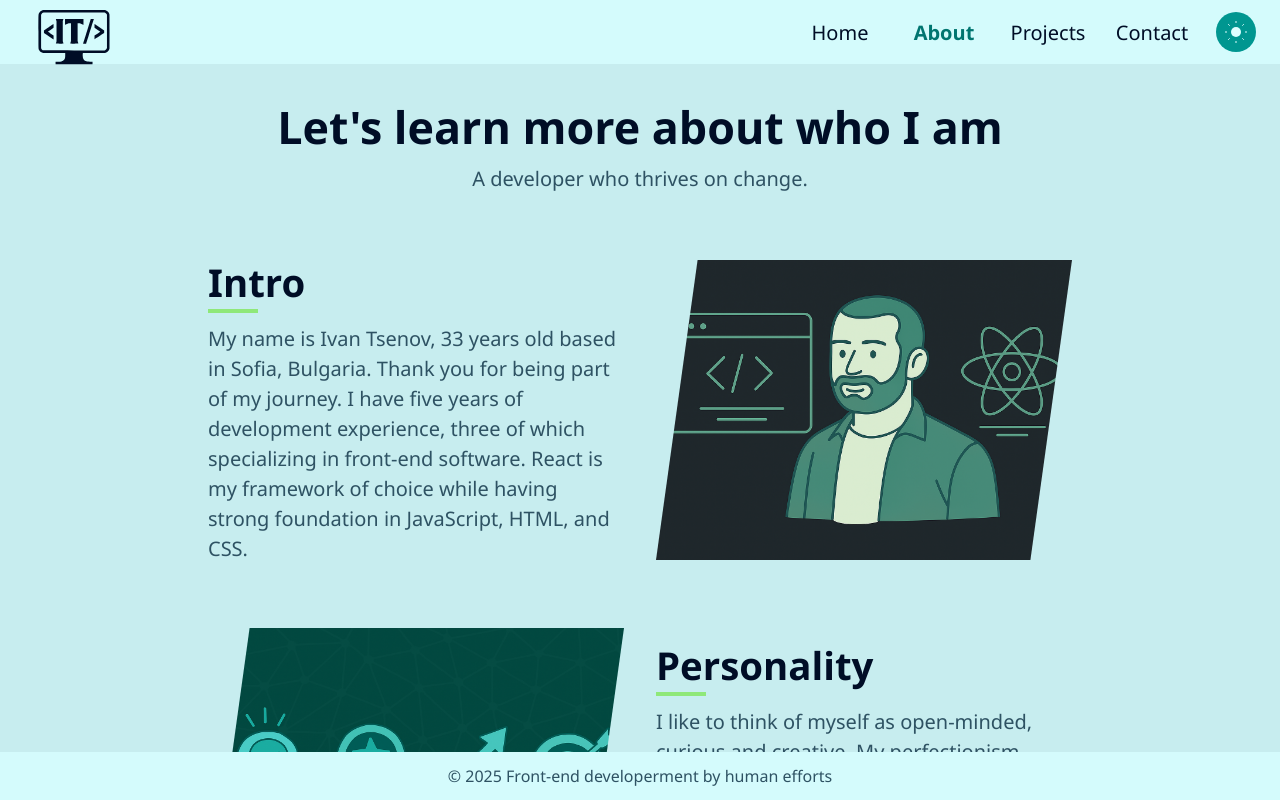
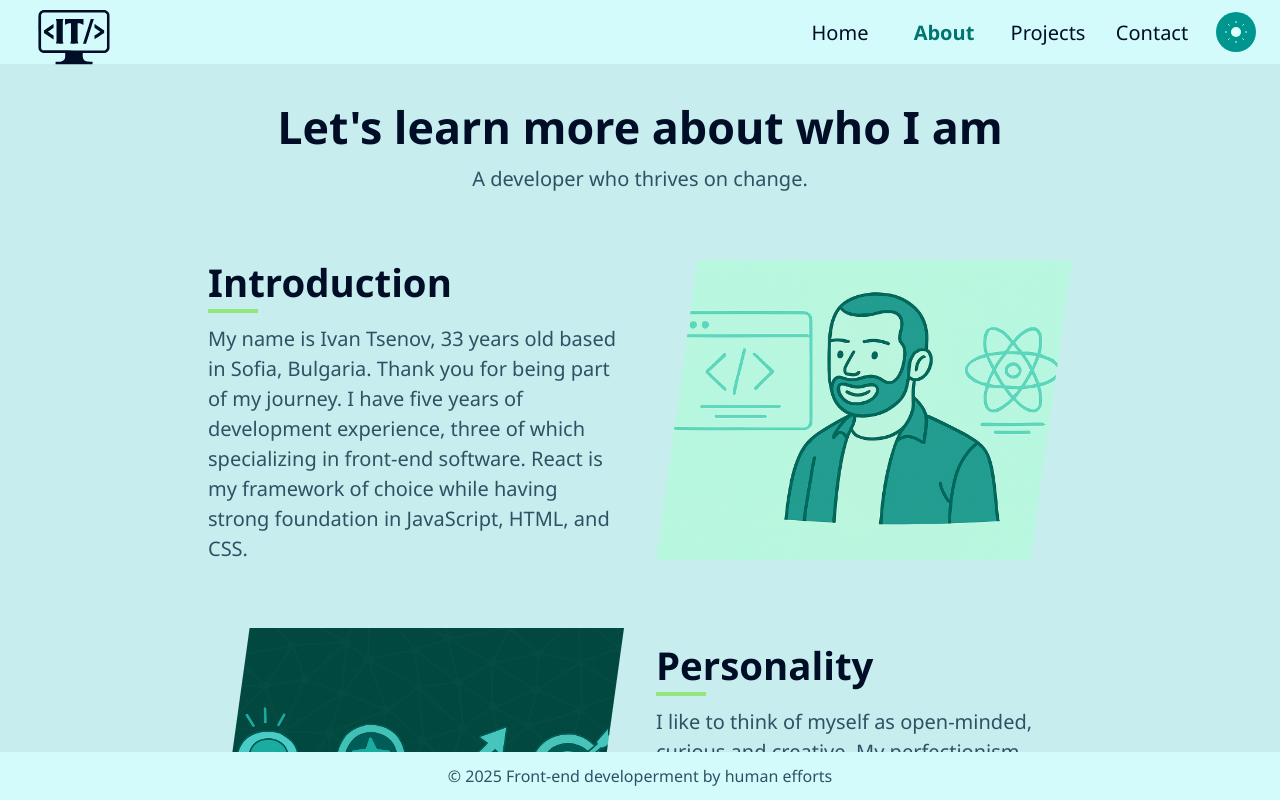
Before and after one commit to I-Tsenov/Portfolio, a React (Vite) app in the folder frontend/: page /about in a window 1280 px wide. Built offline with nearby package versions, Linux system fonts and the light colour scheme; no server answers.

Commit message:
small tooltip fix + image

```diff
--- a/frontend/app/store.ts
+++ b/frontend/app/store.ts
@@ -1,5 +1,4 @@
 import { configureStore } from '@reduxjs/toolkit';
-// Example: Add your reducers here
 import themeReducer from '@src/features/Theme/themeSlice';
 import contactReducer from '@src/features/ContactForm/contactSlice';
 
@@ -10,6 +9,6 @@ export const store = configureStore({
     },
 });
 
-// Infer the `RootState` and `AppDispatch` types from the store itself
+// Infer types from the store itself
 export type RootState = ReturnType<typeof store.getState>;
 export type AppDispatch = typeof store.dispatch;
--- a/frontend/src/components/Tooltip/Tooltip.module.scss
+++ b/frontend/src/components/Tooltip/Tooltip.module.scss
@@ -51,7 +51,7 @@ $arrow-fill: calc(5px / 16px) * 1rem; // 0.3125rem
 
     // Edge arrows
     @include arrow(bottom, top, left, 50%, translateX(-50%) rotate(180deg));
-    @include arrow(top, bottom, left, 50%, translateX(-50%));
+    @include arrow(top, bottom, left, 50%, translateX(-50%) rotate(-180deg));
     @include arrow(left, right, top, 50%, translateY(-50%) rotate(-90deg));
     @include arrow(right, left, top, 50%, translateY(-50%) rotate(90deg));
 
--- a/frontend/src/pages/About/About.tsx
+++ b/frontend/src/pages/About/About.tsx
@@ -1,15 +1,18 @@
 import React from 'react';
 import styles from './About.module.scss';
-import introImg from '@assets/intro_panel_dark.png';
+import introImgDark from '@assets/intro_panel_dark.png';
+import introImgLight from '@assets/intro_panel_light.png';
 import personalityImg from '@assets/personality_panel.png';
 import hobbiesImg from '@assets/hobby_panels.png';
 import historyImg from '@assets/history_panel.png';
+import { useAppSelector } from '@src/hooks/redux';
+import type { RootState } from '@store/store';
 
 type SectionProps = {
     title: string;
     children: React.ReactNode;
+    reverse?: boolean;
     image: string;
-    reverse?: boolean;
 };
 
 const Section: React.FC<SectionProps> = ({ title, children, reverse = false, image }) => (
@@ -23,6 +26,8 @@ const Section: React.FC<SectionProps> = ({ title, children, reverse = false, ima
 );
 
 const AboutMe: React.FC = () => {
+    const mode = useAppSelector((state: RootState) => state.theme.mode);
+
     return (
         <div className={styles.container}>
             <div className={styles.intro}>
@@ -30,7 +35,7 @@ const AboutMe: React.FC = () => {
                 <p>A developer who thrives on change.</p>
             </div>
 
-            <Section title="Intro" image={introImg}>
+            <Section title="Introduction" image={mode === 'dark' ? introImgDark : introImgLight}>
                 My name is Ivan Tsenov, 33 years old based in Sofia, Bulgaria. Thank you for being part of my journey. I
                 have five years of development experience, three of which specializing in front-end software. React is
                 my framework of choice while having strong foundation in JavaScript, HTML, and CSS.
@@ -45,7 +50,7 @@ const AboutMe: React.FC = () => {
                 for new challenges—whether it's a bouldering session, an airsoft skirmish, or a multi-day trek. In 2020,
                 I completed the Kom-Emine trail, one of the most memorable experiences of my life.
             </Section>
-            <Section title="Short History"image={historyImg} reverse>
+            <Section title="Short History" image={historyImg} reverse>
                 I've worked various jobs. Starting as barista, store employee, to engraver for an year in Leeds, bycicle
                 mechanic, sales-consultant and finally web developer. Even though I liked many aspects of my previous
                 endevours they became stale at a point and the reason to choose development is the shifting nature of
```
Also changed, not shown: frontend/src/assets/intro_panel_light.png.
